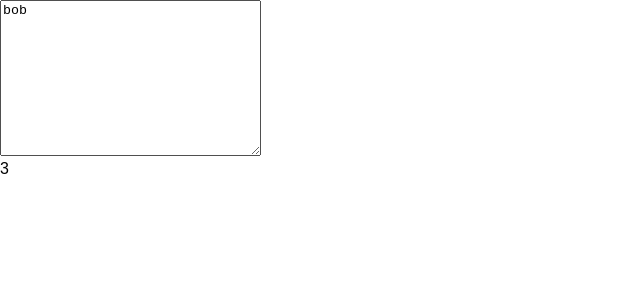
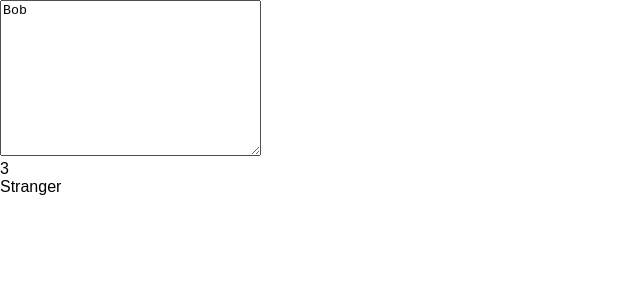
Before and after one commit to some-yummy-nick/my-apps-redux, a React (Create React App) app: page / in a window 1280 px wide. Shown: the top 300 px of the page, without its empty margins (0-640 px from the left). Built offline with nearby package versions, Linux system fonts and the light colour scheme.

Commit message:
Add props

```diff
--- a/package.json
+++ b/package.json
@@ -3,6 +3,7 @@
   "version": "0.1.0",
   "private": true,
   "dependencies": {
+    "prop-types": "^15.6.2",
     "react": "^16.4.1",
     "react-dom": "^16.4.1",
     "react-scripts": "1.1.4"
--- a/src/App.js
+++ b/src/App.js
@@ -1,17 +1,19 @@
-import React, { Component } from 'react';
+import React, {Component} from 'react';
+import PropTypes from 'prop-types';
 import './App.css';
+
 class Textarea extends Component {
 
-	constructor () {
-		super();
+	constructor(props) {
+		super(props);
 		this.state = {
-			text: "bob"
+			text: props.text
 		}
 	}
 
-	setValue=(e)=>{
+	setValue = (e) => {
 		this.setState({
-			text:e.currentTarget.value
+			text: e.currentTarget.value
 		});
 	};
 
@@ -19,18 +21,28 @@ class Textarea extends Component {
 		return (
 			<div>
 				<textarea name="" id="" cols="30" rows="10" value={this.state.text} onChange={this.setValue}></textarea>
-			<div className="score">{this.state.text.length}</div>
+				<div className="score">{this.state.text.length}</div>
+				<div>{this.props.name}</div>
 			</div>
 		)
 	}
 }
 
+Textarea.defaultProps = {
+	name: 'Stranger',
+	text: "male"
+};
+
+Textarea.propTypes={
+	text:PropTypes.string,
+}
+
 class App extends Component {
-  render() {
-    return (
-		    <Textarea/>
-    );
-  }
+	render() {
+		return (
+			<Textarea text={"Bob"}/>
+		);
+	}
 }
 
 export default App;
```
